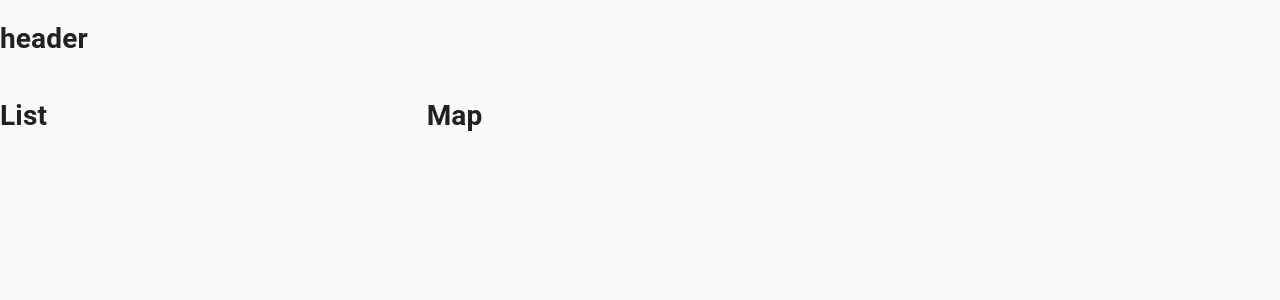
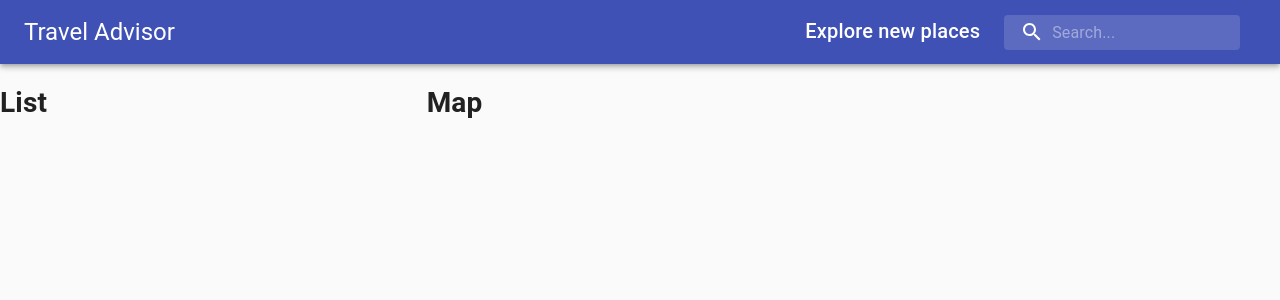
Before and after one commit to Pablo-98/travel_guide, a React (Create React App) app: page / in a window 1280 px wide. Shown: the top 300 px of the page. Built offline with nearby package versions, Linux system fonts and the light colour scheme.

Commit message:
added heading

```diff
--- a/src/App.js
+++ b/src/App.js
@@ -17,7 +17,7 @@
              <List />
 
          </Grid>
-         <Grid item xs={12} md={4}>
+         <Grid item xs={12} md={8}>
              <Map />
 
          </Grid>
--- a/src/components/Header/Header.jsx
+++ b/src/components/Header/Header.jsx
@@ -1,9 +1,38 @@
 import React from 'react';
+import { Autocomplete } from '@react-google-maps/api';
+import { AppBar, Toolbar, Typography, InputBase, Box } from '@material-ui/core';
+import { mergeClasses } from '@material-ui/styles';
+import SearchIcon from '@material-ui/icons/Search';
+
+import useStyles  from './styles';
 
 const Header = () => {
+    const classes = useStyles();
     return(
-        <h1> header</h1>
+        <AppBar position="static">
+            <Toolbar className={classes.toolbar}>
+                <Typography variant="h5" className={classes.title}>
+                    Travel Advisor
+                </Typography>
+                <Box display="flex">
+                <Typography variant="h6" className={classes.title}>
+                    Explore new places
+                </Typography>
+               {/* <Autocomplete>  */}
+                    <div className={classes.search}>
+                        <div className={classes.searchIcon}>
+                            <SearchIcon />
+                        </div>
+                        <InputBase placeholder="Search..." classes={{ root: classes.inputRoot, input: classes.inputInput }} />
+                    </div>
+                {/*</Autocomplete> */ }
+
+                </Box>
+            </Toolbar>
+
+        </AppBar>
     );
+
 }
 
 export default Header;
--- a/src/components/Header/styles.js
+++ b/src/components/Header/styles.js
@@ -0,0 +1,32 @@
+import { alpha, makeStyles } from '@material-ui/core/styles';
+
+export default makeStyles((theme) => ({
+    title: {
+        display: 'none',
+        [theme.breakpoints.up('sm')]: {
+          display: 'block',
+        },
+      },
+      search: {
+        position: 'relative',
+        borderRadius: theme.shape.borderRadius,
+        backgroundColor: alpha(theme.palette.common.white, 0.15),
+        '&:hover': { backgroundColor: alpha(theme.palette.common.white, 0.25) },
+        marginRight: theme.spacing(2),
+        marginLeft: 0,
+        width: '100%',
+        [theme.breakpoints.up('sm')]: { marginLeft: theme.spacing(3), width: 'auto' },
+      },
+      searchIcon: {
+        padding: theme.spacing(0, 2), height: '100%', position: 'absolute', pointerEvents: 'none', display: 'flex', alignItems: 'center', justifyContent: 'center',
+      },
+      inputRoot: {
+        color: 'inherit',
+      },
+      inputInput: {
+        padding: theme.spacing(1, 1, 1, 0), paddingLeft: `calc(1em + ${theme.spacing(4)}px)`, transition: theme.transitions.create('width'), width: '100%', [theme.breakpoints.up('md')]: { width: '20ch' },
+      },
+      toolbar: {
+        display: 'flex', justifyContent: 'space-between',
+      },
+    }));
```
